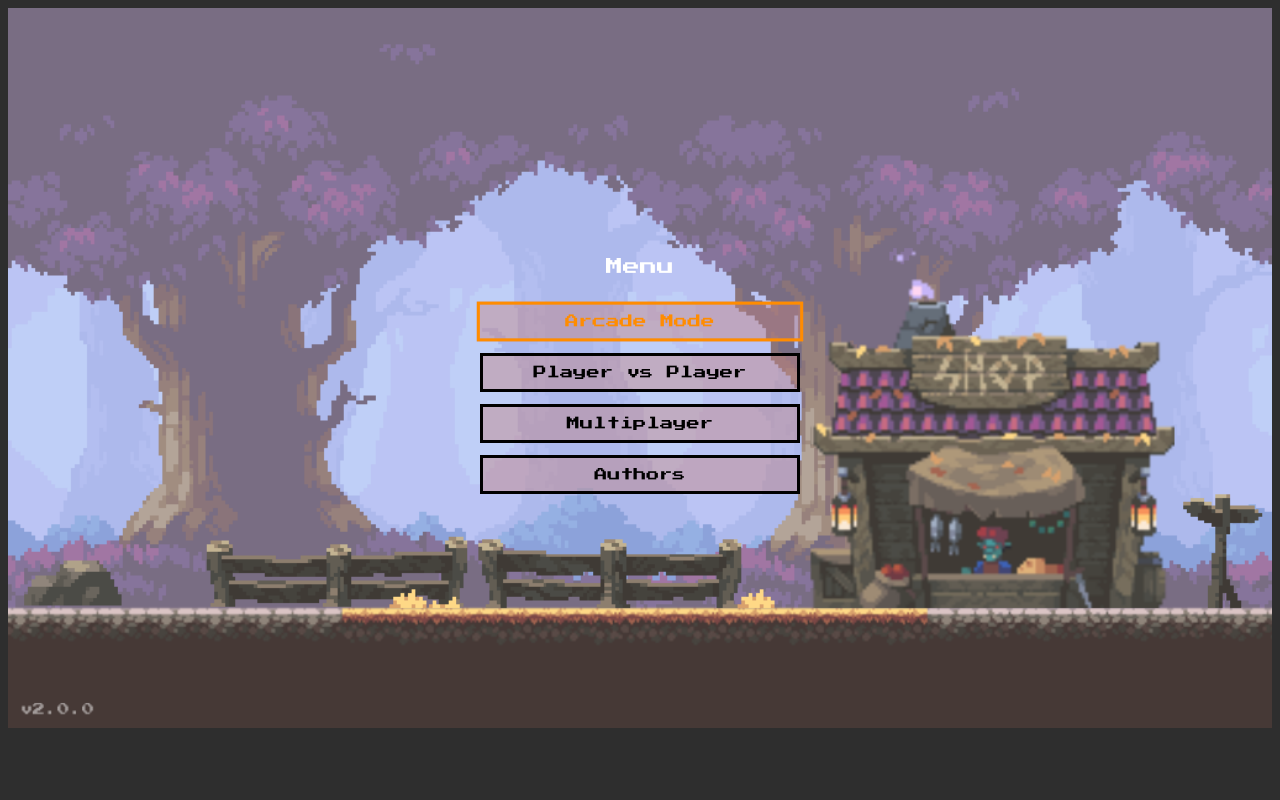
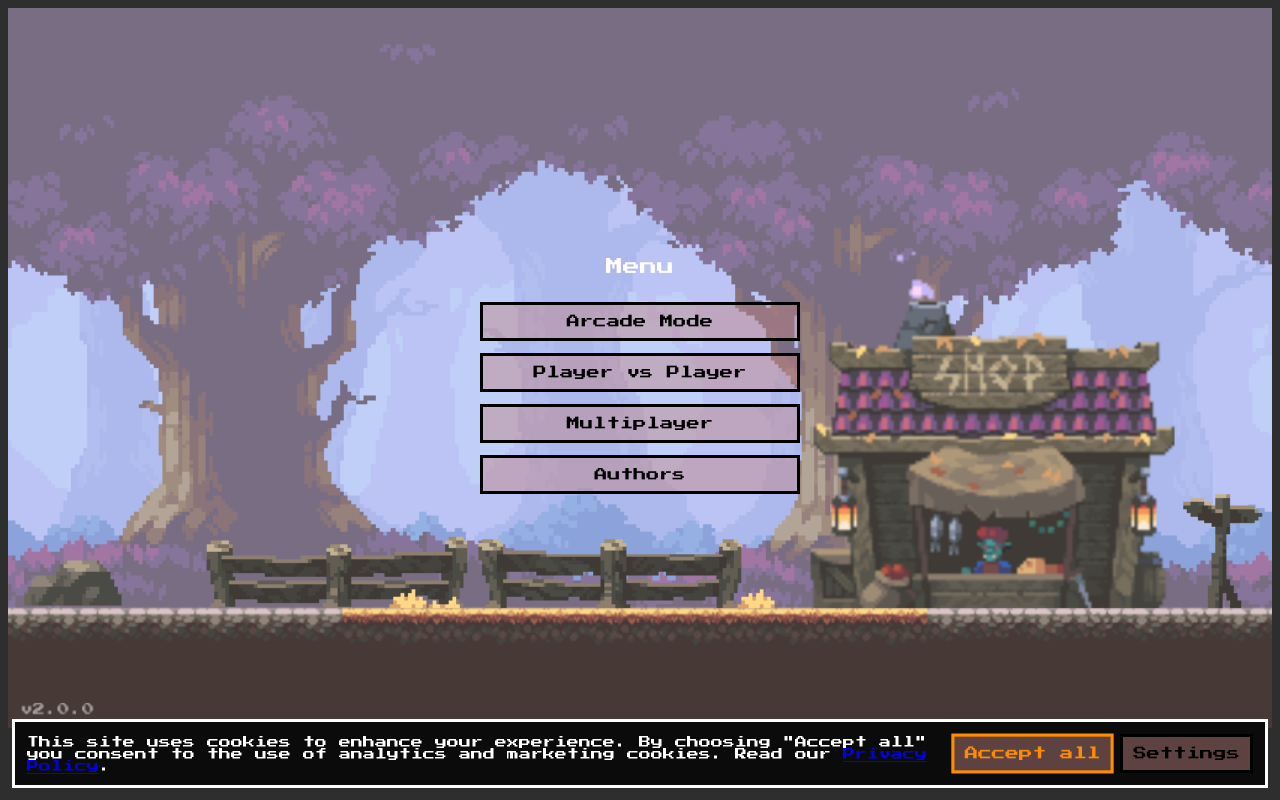
Before and after one commit to PChabowski/fighting-game, a React (Vite) app: page / in a window 1280 px wide. Built offline with nearby package versions, Linux system fonts and the light colour scheme.

Commit message:
feat(cookie): add CookieBanner and modal; dynamic Google Analytics loading; styles

```diff
--- a/index.html
+++ b/index.html
@@ -10,15 +10,7 @@
     <link rel="preconnect" href="https://fonts.gstatic.com" crossorigin>
     <link href="https://fonts.googleapis.com/css2?family=Press+Start+2P&display=swap" rel="stylesheet">
 
-    <!-- Google tag (gtag.js) -->
-    <script async src="https://www.googletagmanager.com/gtag/js?id=G-LFTF8YQ5R9"></script>
-    <script>
-      window.dataLayer = window.dataLayer || [];
-      function gtag(){dataLayer.push(arguments);}
-      gtag('js', new Date());
-
-      gtag('config', 'G-LFTF8YQ5R9');
-    </script>
+    <!-- Google Analytics script will be loaded dynamically by CookieBanner component -->
 </head>
 <body>
     <div id="root"></div>
--- a/src/App.jsx
+++ b/src/App.jsx
@@ -17,6 +17,7 @@ import UpdateModal from './components/ui/UpdateModal';
 import { Routes, Route } from 'react-router-dom';
 import Authors from './pages/Authors';
 import Privacy from './pages/Privacy';
+import CookieBanner from './components/CookieBanner';
 
 // Keep MainViews stable across App re-renders to avoid remounting GameCanvas
 function MainViews({ needRefresh, setNeedRefresh, updateServiceWorker }) {
@@ -83,11 +84,14 @@ function App() {
   });
 
   return (
-    <Routes>
-      <Route path="/authors" element={<Authors />} />
-      <Route path="/privacy" element={<Privacy />} />
-      <Route path="/*" element={<MainViews needRefresh={needRefresh} setNeedRefresh={setNeedRefresh} updateServiceWorker={updateServiceWorker} />} />
-    </Routes>
+    <>
+      <CookieBanner />
+      <Routes>
+        <Route path="/authors" element={<Authors />} />
+        <Route path="/privacy" element={<Privacy />} />
+        <Route path="/*" element={<MainViews needRefresh={needRefresh} setNeedRefresh={setNeedRefresh} updateServiceWorker={updateServiceWorker} />} />
+      </Routes>
+    </>
   );
 }
 
--- /dev/null
+++ b/src/components/CookieBanner.jsx
@@ -0,0 +1,125 @@
+import React, { useEffect, useState } from 'react';
+import { Link } from 'react-router-dom';
+
+const STORAGE_KEY = 'cookieConsent';
+const GA_ID = 'G-LFTF8YQ5R9';
+
+function loadAnalytics() {
+  if (typeof window === 'undefined') return;
+  if (window.gtag) return; // already loaded
+
+  const script = document.createElement('script');
+  script.src = `https://www.googletagmanager.com/gtag/js?id=${GA_ID}`;
+  script.async = true;
+  document.head.appendChild(script);
+
+  const inline = document.createElement('script');
+  inline.innerHTML = `window.dataLayer = window.dataLayer || []; function gtag(){dataLayer.push(arguments);} gtag('js', new Date()); gtag('config', '${GA_ID}');`;
+  document.head.appendChild(inline);
+}
+
+export default function CookieBanner() {
+  const [consent, setConsent] = useState(() => {
+    try {
+      const raw = localStorage.getItem(STORAGE_KEY);
+      if (!raw) return null;
+      return JSON.parse(raw);
+    } catch (e) {
+      return null;
+    }
+  });
+
+  const [showBanner, setShowBanner] = useState(consent === null);
+  const [showModal, setShowModal] = useState(false);
+  const [choices, setChoices] = useState(() => ({
+    essential: true,
+    analytics: false,
+    marketing: false,
+  }));
+
+  useEffect(() => {
+    if (consent) {
+      // ensure analytics loaded when consent given
+      if (consent.analytics) loadAnalytics();
+      setShowBanner(false);
+    }
+  }, [consent]);
+
+  function saveConsent(obj) {
+    const toSave = { ...obj, essential: true };
+    localStorage.setItem(STORAGE_KEY, JSON.stringify(toSave));
+    setConsent(toSave);
+    setShowModal(false);
+    setShowBanner(false);
+    if (toSave.analytics) loadAnalytics();
+  }
+
+  function acceptAll() {
+    saveConsent({ essential: true, analytics: true, marketing: true });
+  }
+
+  function openSettings() {
+    // prefill modal with current choices or defaults
+    const current = consent || choices;
+    setChoices({
+      essential: true,
+      analytics: !!current.analytics,
+      marketing: !!current.marketing,
+    });
+    setShowModal(true);
+  }
+
+  function toggleChoice(key) {
+    setChoices(prev => ({ ...prev, [key]: !prev[key] }));
+  }
+
+  if (!showBanner && !showModal) return null;
+
+  return (
+    <>
+      {showBanner && (
+        <div className="cookie-banner" role="dialog" aria-live="polite">
+          <div className="cookie-text">
+            This site uses cookies to enhance your experience. By choosing "Accept all" you consent to the use of analytics and marketing cookies. Read our <Link to="/privacy">Privacy Policy</Link>.
+          </div>
+          <div className="cookie-actions">
+            <button className="button" onClick={acceptAll}>Accept all</button>
+            <button className="button" onClick={openSettings}>Settings</button>
+          </div>
+        </div>
+      )}
+
+      {showModal && (
+        <div className="cookie-modal-backdrop" role="dialog" aria-modal="true">
+          <div className="cookie-modal-panel">
+            <h2>Cookie settings</h2>
+            <p>Choose which cookies you allow this site to use.</p>
+
+            <div className="cookie-checkbox">
+              <label>
+                <input type="checkbox" checked disabled /> Essential cookies (required)
+              </label>
+            </div>
+
+            <div className="cookie-checkbox">
+              <label>
+                <input type="checkbox" checked={choices.analytics} onChange={() => toggleChoice('analytics')} /> Analytics cookies
+              </label>
+            </div>
+
+            <div className="cookie-checkbox">
+              <label>
+                <input type="checkbox" checked={choices.marketing} onChange={() => toggleChoice('marketing')} /> Marketing cookies
+              </label>
+            </div>
+
+            <div style={{ display: 'flex', gap: 12, marginTop: 12 }}>
+              <button className="button" onClick={() => saveConsent(choices)}>Save selection</button>
+              <button className="button" onClick={() => { setShowModal(false); setShowBanner(true); }}>Cancel</button>
+            </div>
+          </div>
+        </div>
+      )}
+    </>
+  );
+}
--- a/src/style.css
+++ b/src/style.css
@@ -95,6 +95,44 @@ canvas {
   padding: 10px;
   cursor: pointer;
 }
+
+/* Cookie banner and modal styles */
+.cookie-banner {
+  position: fixed;
+  left: 12px;
+  right: 12px;
+  bottom: 12px;
+  background: rgba(10,10,10,0.95);
+  color: #fff;
+  border: 3px solid #fff;
+  padding: 12px;
+  display: flex;
+  gap: 12px;
+  align-items: center;
+  justify-content: space-between;
+  z-index: 200;
+}
+.cookie-banner .cookie-text { flex: 1; margin-right: 12px; font-size: 12px; }
+.cookie-actions { display: flex; gap: 8px; }
+
+.cookie-modal-backdrop {
+  position: fixed;
+  inset: 0;
+  background: rgba(0,0,0,0.75);
+  display: flex;
+  align-items: center;
+  justify-content: center;
+  z-index: 300;
+}
+.cookie-modal-panel {
+  background: #0a0a0a;
+  color: white;
+  border: 4px solid #fff;
+  padding: 18px;
+  max-width: 520px;
+  width: 100%;
+}
+.cookie-checkbox { margin-top: 12px; font-size: 14px; }
 
 .mobile-orientation-modal {
   position: fixed;
```
